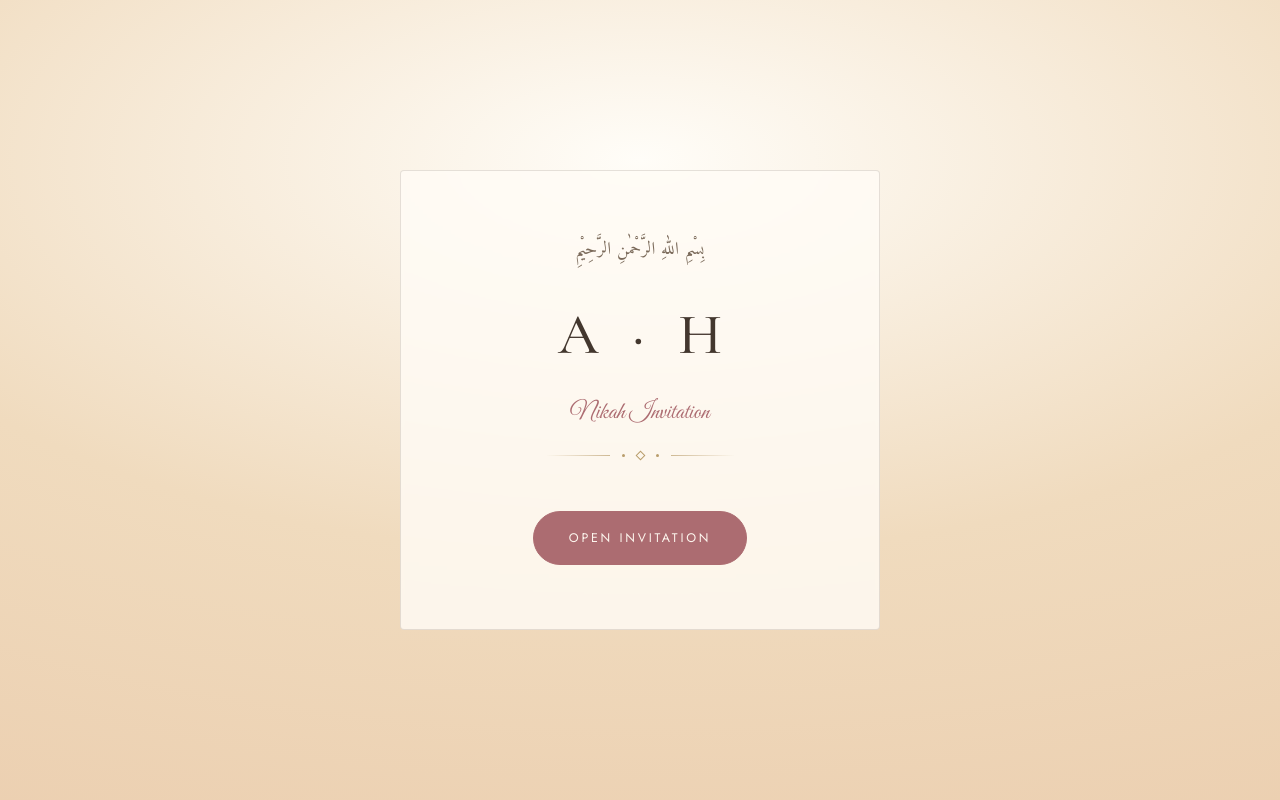
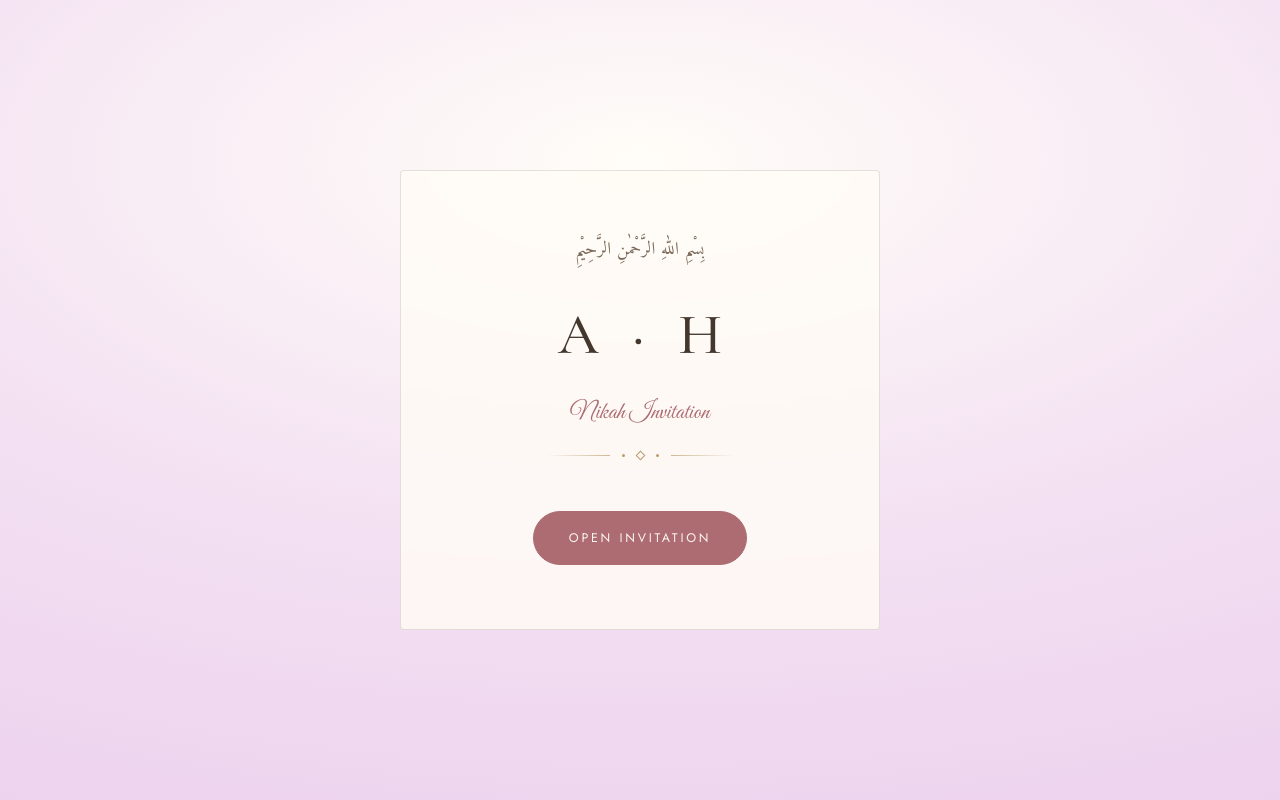
Before and after one commit to lezinvahab/nikah-invite, a React (Vite) app: page / in a window 1280 px wide. Shown: the top 800 px of the page. Built offline with nearby package versions, Linux system fonts and the light colour scheme.

Commit message:
Light grape background

```diff
--- a/src/index.css
+++ b/src/index.css
@@ -5,10 +5,10 @@
 
 :root {
   /* ── Palette ───────────────────────────────────────────────────── */
-  --cream: #f6ece0;
-  --ivory: #f0dbbe;
-  --blush: #e9c8a8;
-  --blush-deep: #ddb59a;
+  --cream: #f9f0f8;
+  --ivory: #f3e0f2;
+  --blush: #e9c9ec;
+  --blush-deep: #d9a8df;
   --rose: #c98a8b;
   --rose-deep: #ac6c71;
   --sage: #a7b6a0;
```
